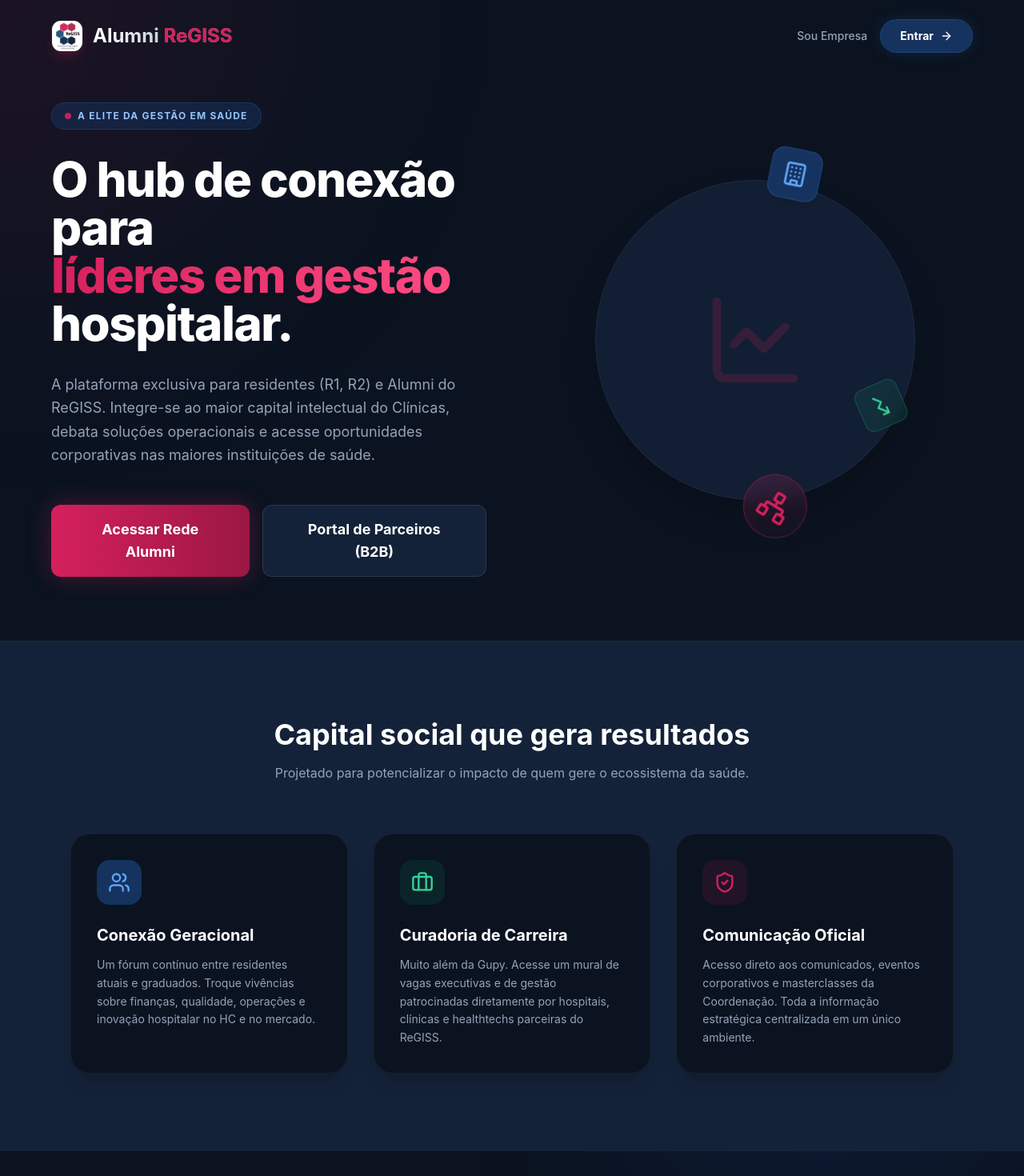
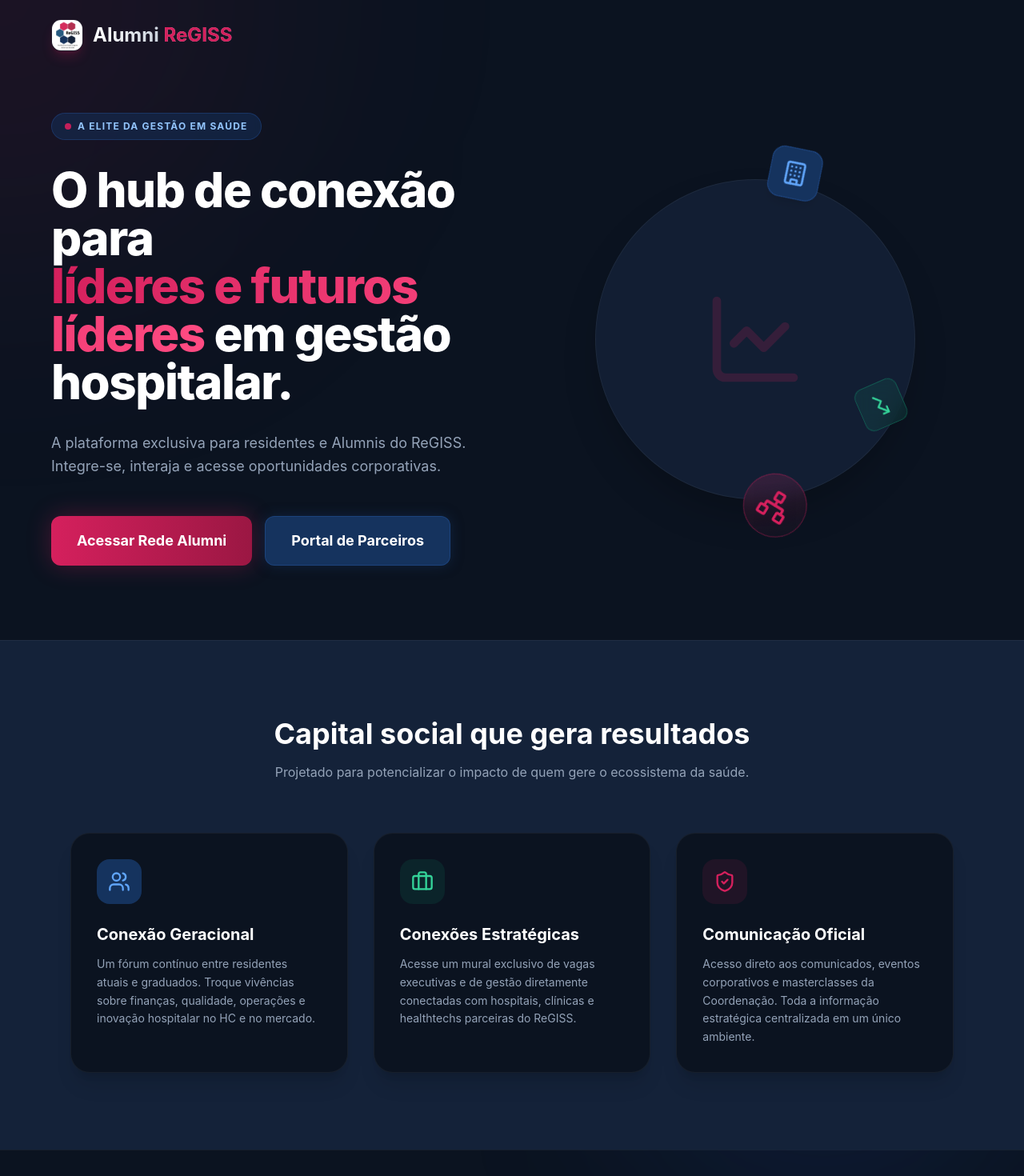
Before and after one commit to Gustavovanci/alumni_ReGISS, a React (Vite) app: page / in a window 1280 px wide. Shown: the top 1470 px of the page at 80% size. Built offline with nearby package versions, Linux system fonts and the light colour scheme.

Commit message:
fix(landing & calendar): copy updates on landings and responsiveness on week view

```diff
--- a/src/pages/Events.tsx
+++ b/src/pages/Events.tsx
@@ -200,9 +200,11 @@ export const Events = () => {
     });
 
     return (
-      <div className="bg-[#15335E] rounded-2xl border border-white/5 overflow-hidden flex flex-col h-[650px] shadow-2xl">
-        <div className="flex border-b border-white/10 bg-[#142239]">
-          <div className="w-16 shrink-0 border-r border-white/10" />
+      <div className="bg-[#15335E] rounded-2xl border border-white/5 overflow-hidden shadow-2xl">
+        <div className="overflow-auto custom-scrollbar h-[650px] relative">
+          <div className="min-w-[700px]">
+            <div className="flex border-b border-white/10 bg-[#142239] sticky top-0 z-40">
+              <div className="w-16 shrink-0 border-r border-white/10 sticky left-0 bg-[#142239] z-50" />
               {daysToShow.map((d, i) => (
                 <div key={i} className="flex-1 p-3 text-center border-r border-white/5 last:border-r-0">
                   <p className="text-[10px] text-slate-500 uppercase font-black">{d.toLocaleDateString('pt-BR', { weekday: 'short' })}</p>
@@ -210,10 +212,10 @@ export const Events = () => {
                 </div>
               ))}
             </div>
-        <div className="flex-1 overflow-y-auto custom-scrollbar relative">
+            <div className="relative">
               {hours.map(hour => (
                 <div key={hour} className="flex h-20 border-b border-white/5 relative">
-              <div className="w-16 shrink-0 text-[10px] text-slate-500 p-2 text-right font-bold border-r border-white/10">{`${hour}:00`}</div>
+                  <div className="w-16 shrink-0 text-[10px] text-slate-500 p-2 text-right font-bold border-r border-white/10 sticky left-0 bg-[#15335E] z-30">{`${hour}:00`}</div>
                   {daysToShow.map((date, i) => {
                     const { events } = getDayDetails(date);
                     const hourEvents = events.filter(e => new Date(e.start_time).getHours() === hour);
@@ -245,6 +247,8 @@ export const Events = () => {
                   })}
                 </div>
               ))}
+            </div>
+          </div>
         </div>
       </div>
     );
--- a/src/pages/ForCompanies.tsx
+++ b/src/pages/ForCompanies.tsx
@@ -138,13 +138,11 @@ export const ForCompanies = () => {
             <nav className="w-full border-b border-white/5 bg-[#0a111e]/80 backdrop-blur-xl fixed top-0 z-50">
                 <div className="max-w-7xl mx-auto px-6 h-20 flex items-center justify-between">
                     <div className="flex items-center gap-3">
-                        <div className="w-10 h-10 bg-gradient-to-tr from-[#D5205D] to-[#B32F50] rounded-xl flex items-center justify-center font-bold text-white shadow-[0_0_15px_rgba(213,32,93,0.4)]">
-                            HC
-                        </div>
-                        <span className="font-bold text-xl tracking-wide text-white">Alumni <span className="font-light text-slate-400">Business</span></span>
+                        <img src="/apple-touch-icon.png" alt="Logo ReGISS" className="w-10 h-10 object-contain rounded-xl shadow-lg shadow-[#D5205D]/20 border border-white/5" />
+                        <span className="font-bold text-xl tracking-wide text-white">ReGISS <span className="font-light text-slate-400">Business</span></span>
                     </div>
-                    <Link to="/" className="text-sm font-bold text-slate-300 hover:text-white transition-colors bg-white/5 hover:bg-white/10 px-5 py-2.5 rounded-xl border border-white/5">
-                        Acesso Alunos
+                    <Link to="/" className="text-sm font-bold text-slate-300 hover:text-white transition-colors bg-white/5 hover:bg-white/10 px-5 py-2.5 rounded-xl border border-white/5 flex items-center gap-2">
+                        Entrar <ArrowRight size={16} />
                     </Link>
                 </div>
             </nav>
--- a/src/pages/LandingAlumni.tsx
+++ b/src/pages/LandingAlumni.tsx
@@ -25,18 +25,6 @@ export const LandingAlumni = () => {
                             Alumni <span className="text-[#D5205D]">ReGISS</span>
                         </span>
                     </div>
-                    <div className="flex items-center gap-4">
-                        <button onClick={() => navigate('/para-empresas')} className="hidden sm:block text-slate-400 font-medium hover:text-white transition-colors text-sm">
-                            Sou Empresa
-                        </button>
-                        <button
-                            onClick={() => navigate('/login')}
-                            className="bg-[#15335E] hover:bg-[#1C4177] text-white px-6 py-2.5 rounded-full font-bold text-sm transition-all border border-blue-500/20 shadow-[0_0_15px_rgba(21,51,94,0.5)] flex items-center gap-2"
-                        >
-                            Entrar
-                            <ArrowRight size={16} />
-                        </button>
-                    </div>
                 </div>
             </nav>
 
@@ -52,12 +40,12 @@ export const LandingAlumni = () => {
                         <h1 className="text-5xl md:text-6xl font-extrabold text-white leading-[1.1] tracking-tight">
                             O hub de conexão para <br />
                             <span className="text-transparent bg-clip-text bg-gradient-to-r from-[#D5205D] to-[#FF4B82]">
-                                líderes em gestão
-                            </span> hospitalar.
+                                líderes e futuros líderes
+                            </span> em gestão hospitalar.
                         </h1>
 
                         <p className="text-lg text-slate-400 max-w-xl leading-relaxed">
-                            A plataforma exclusiva para residentes (R1, R2) e Alumni do ReGISS. Integre-se ao maior capital intelectual do Clínicas, debata soluções operacionais e acesse oportunidades corporativas nas maiores instituições de saúde.
+                            A plataforma exclusiva para residentes e Alumnis do ReGISS. Integre-se, interaja e acesse oportunidades corporativas.
                         </p>
 
                         <div className="flex flex-col sm:flex-row gap-4 pt-4">
@@ -69,9 +57,9 @@ export const LandingAlumni = () => {
                             </button>
                             <button
                                 onClick={() => navigate('/para-empresas')}
-                                className="bg-[#142239] hover:bg-[#1A2C49] text-white border border-white/10 px-8 py-4 rounded-xl font-bold text-lg transition-all w-full sm:w-auto text-center"
+                                className="bg-[#15335E] hover:bg-[#1C4177] border border-blue-500/20 shadow-[0_0_15px_rgba(21,51,94,0.5)] text-white px-8 py-4 rounded-xl font-bold text-lg transition-all w-full sm:w-auto text-center"
                             >
-                                Portal de Parceiros (B2B)
+                                Portal de Parceiros
                             </button>
                         </div>
                     </div>
@@ -122,9 +110,9 @@ export const LandingAlumni = () => {
                             <div className="w-14 h-14 bg-emerald-500/10 rounded-2xl flex items-center justify-center mb-6 group-hover:scale-110 transition-transform">
                                 <Briefcase className="text-emerald-400 w-7 h-7" />
                             </div>
-                            <h3 className="text-xl font-bold text-white mb-3">Curadoria de Carreira</h3>
+                            <h3 className="text-xl font-bold text-white mb-3">Conexões Estratégicas</h3>
                             <p className="text-slate-400 leading-relaxed text-sm">
-                                Muito além da Gupy. Acesse um mural de vagas executivas e de gestão patrocinadas diretamente por hospitais, clínicas e healthtechs parceiras do ReGISS.
+                                Acesse um mural exclusivo de vagas executivas e de gestão diretamente conectadas com hospitais, clínicas e healthtechs parceiras do ReGISS.
                             </p>
                         </div>
 
```
Lines whose indentation alone changed are shown as unchanged.
